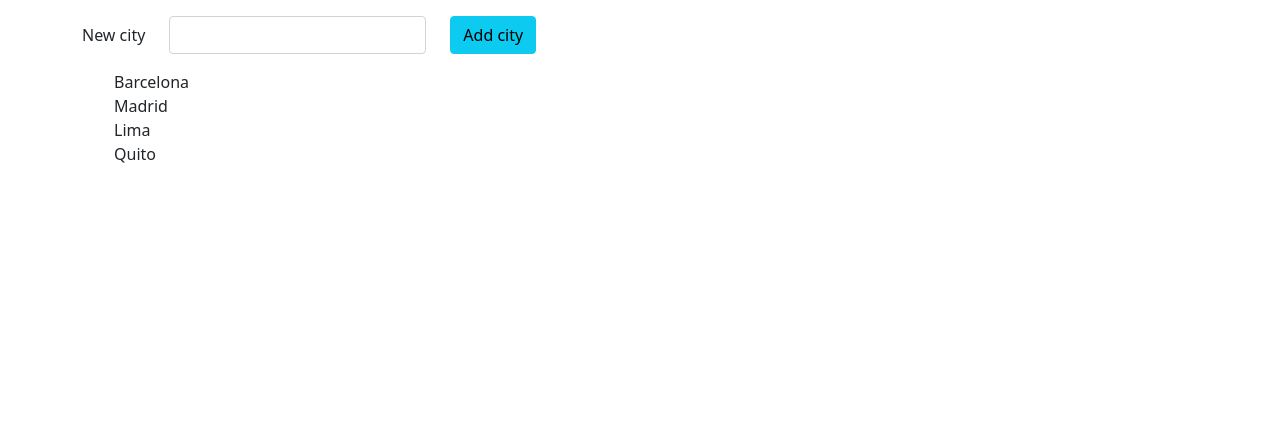
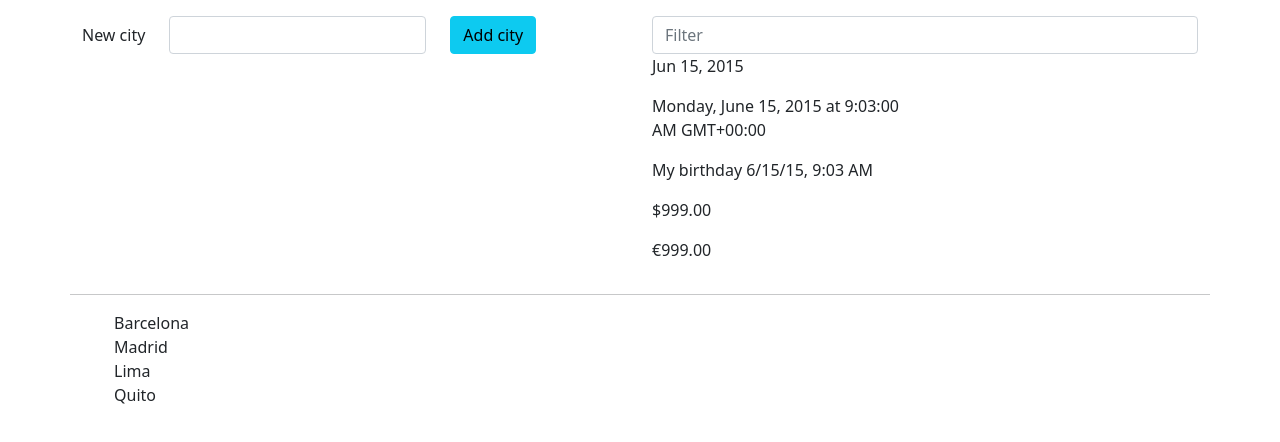
Before and after one commit to LucilaAllende/ProjectCities2022, an Angular app: page / in a window 1280 px wide. Shown: the top 442 px of the page. Built offline with nearby package versions, Linux system fonts and the light colour scheme.

Commit message:
Using pipe and add custom pipe

```diff
--- a/src/app/app.component.html
+++ b/src/app/app.component.html
@@ -1,14 +1,32 @@
 <div class="container">
-
-  <div class="col-md-12 my-3">
-    <app-form-new-item [label]="'city'" [className]="'btn-info'" (newItemEvent)="addNewCity($event)" ></app-form-new-item>
-  </div>
-
   <div class="row">
+    <div class="col-md-6 my-3">
+      <app-form-new-item
+        [label]="'city'"
+        [className]="'btn-info'"
+        (newItemEvent)="addNewCity($event)" >
+      </app-form-new-item>
+    </div>
+    <div class="col-md-6 my-3">
+      <input
+        type="text"
+        class="form-control"
+        placeholder="Filter"
+        [(ngModel)]="criteria"
+        >
+        <div class="col-md-6">
+          <p> {{ '6/15/15, 9:03' | date}} </p>
+          <p> {{ '6/15/15, 9:03' | date:'full'}} </p>
+          <p> My birthday {{ '6/15/15, 9:03' | date:'short' | uppercase}} </p>
+          <p> {{'999'| currency}} </p>
+          <p> {{'999'| currency:'EUR'}} </p>
+        </div>
+    </div>
+    <hr>
     <div class="col-md-8">
       <ul>
         <app-cities
-        *ngFor="let city of cities"
+        *ngFor="let city of (cities | filter:criteria)"
         [city]="city"
         [selection]="selection"
         (cityClickedEvent)="onCityClicked($event)"
--- a/src/app/app.component.ts
+++ b/src/app/app.component.ts
@@ -12,6 +12,7 @@ export class AppComponent {
   selection!:string;
   title = 'projectCities';
   url = 'https://www.enter.co/wp-content/uploads/2020/03/21770-1024x768.jpg'
+  criteria = ''
 
   onCityClicked(city: string):void {
     console.log('onCityClicked', city);
--- a/src/app/app.module.ts
+++ b/src/app/app.module.ts
@@ -1,3 +1,4 @@
+import { FilterPipe } from './pipes/filter.pipe';
 import { NgModule } from '@angular/core';
 import { FormsModule } from '@angular/forms';
 import { BrowserModule } from '@angular/platform-browser';
@@ -12,7 +13,8 @@ import { CitiesComponent } from './cities/cities.component';
     AppComponent,
     ButtonComponent,
     FormNewItemComponent,
-    CitiesComponent
+    CitiesComponent,
+    FilterPipe
   ],
   imports: [
     BrowserModule,
--- a/src/app/cities/cities.component.html
+++ b/src/app/cities/cities.component.html
@@ -2,5 +2,5 @@
 <li
     (click)="onCityClicked(city)"
     [ngClass]="{'alert alert-info':city === selection, 'black':true}">
-    {{city}}
+    {{city | titlecase }}
 </li>
--- /dev/null
+++ b/src/app/pipes/filter.pipe.ts
@@ -0,0 +1,17 @@
+import { Pipe, PipeTransform } from "@angular/core";
+
+@Pipe({
+    name:'filter'
+})
+export class FilterPipe implements PipeTransform{
+    transform(values: string[], arg: string):string[] {
+        if(!arg || arg?.length < 3) return values
+        let result: string[] = []
+        for(const value of values){
+            if(value.toLowerCase().indexOf(arg.toLowerCase())>-1){
+                result = [...result, value]
+            }
+        }
+        return result
+    }
+}
```
